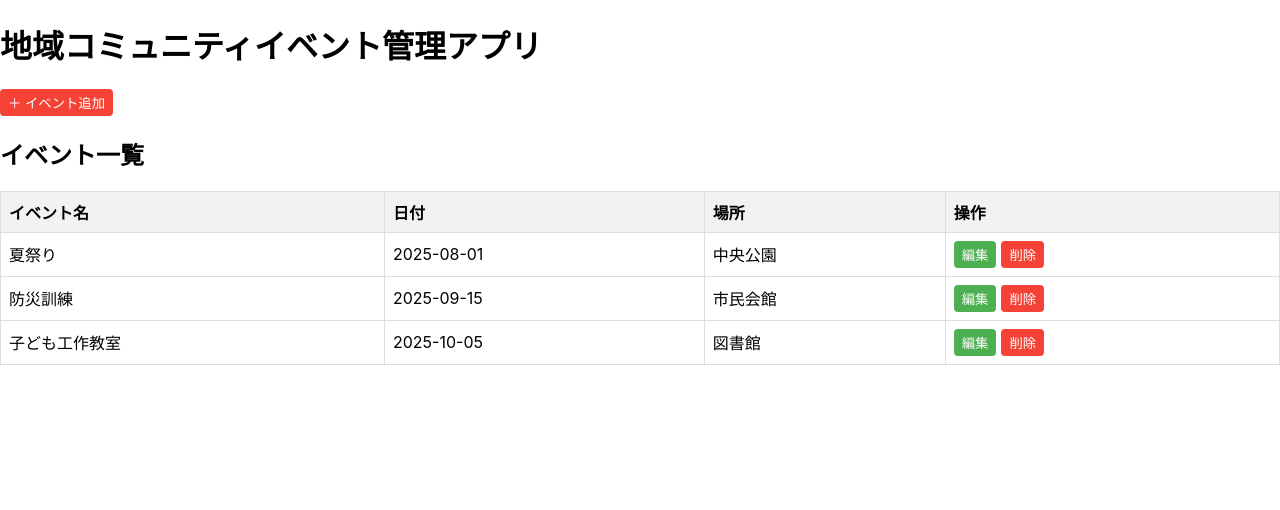
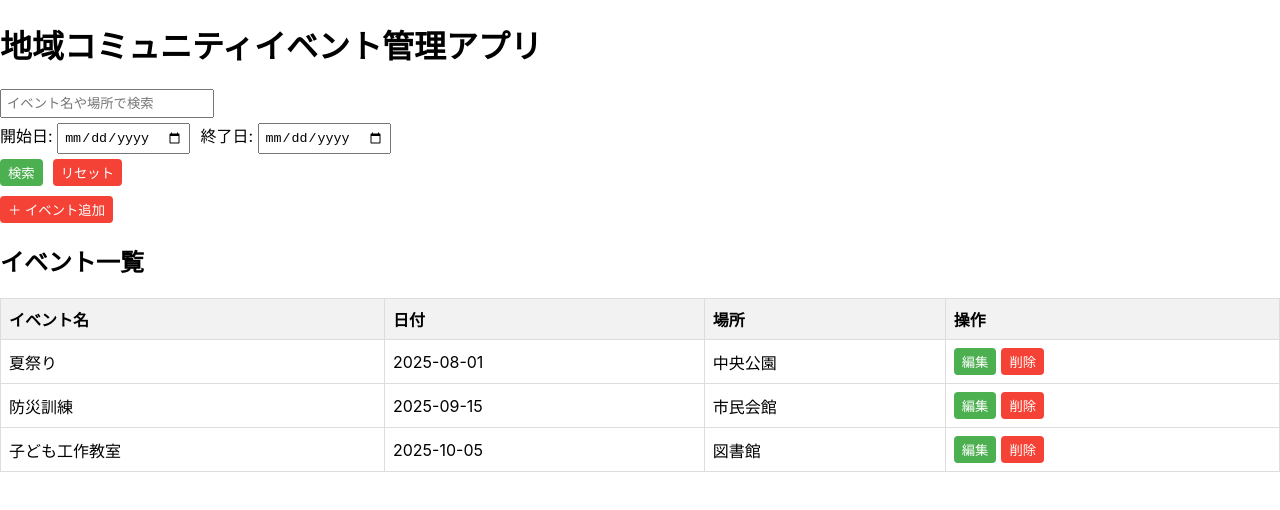
Before and after one commit to ninomiya-t123/community-events-app, a React (Create React App) app: page / in a window 1280 px wide. Shown: the top 510 px of the page. Built offline with nearby package versions, Linux system fonts and the light colour scheme; the HTML template or start-up script is replaced by a standard one.

Commit message:
検索機能の追加

```diff
--- a/src/App.js
+++ b/src/App.js
@@ -11,8 +11,16 @@ function App() {
     { id: 3, title: "子ども工作教室", date: "2025-10-05", location: "図書館" },
   ]);
 
-const [editingEvent, setEditingEvent] = useState(null);
-const [isModalOpen, setIsModalOpen] = useState(false);
+  const [editingEvent, setEditingEvent] = useState(null);
+  const [isModalOpen, setIsModalOpen] = useState(false);
+
+  // 検索用 state
+  const [searchInput, setSearchInput] = useState("");
+  const [searchStartDateInput, setSearchStartDateInput] = useState("");
+  const [searchEndDateInput, setSearchEndDateInput] = useState("");
+  const [searchTerm, setSearchTerm] = useState("");
+  const [searchStartDate, setSearchStartDate] = useState("");
+  const [searchEndDate, setSearchEndDate] = useState("");
 
   // 追加処理
   const addEvent = (newEvent) => {
@@ -49,22 +57,102 @@ const [isModalOpen, setIsModalOpen] = useState(false);
     setIsModalOpen(false);
   };
 
+  // フィルタ処理（AND条件＋日付範囲）
+  const filteredEvents = events.filter((event) => {
+    const matchText =
+      event.title.includes(searchTerm) || event.location.includes(searchTerm);
+
+    const matchStart = searchStartDate
+      ? event.date >= searchStartDate
+      : true;
+    const matchEnd = searchEndDate
+      ? event.date <= searchEndDate
+      : true;
+
+    return matchText && matchStart && matchEnd;
+  });
+
+  // 検索処理
+  const handleSearchSubmit = (e) => {
+    e.preventDefault();
+    setSearchTerm(searchInput);
+    setSearchStartDate(searchStartDateInput);
+    setSearchEndDate(searchEndDateInput);
+  };
+
+  // リセット処理
+  const handleReset = () => {
+    setSearchInput("");
+    setSearchStartDateInput("");
+    setSearchEndDateInput("");
+    setSearchTerm("");
+    setSearchStartDate("");
+    setSearchEndDate("");
+  };
+
+
   return (
     <div>
       <h1>地域コミュニティイベント管理アプリ</h1>
 
-      {/* 追加時は editingEvent をリセット */}
+      {/* 検索フォーム */}
+      <form onSubmit={handleSearchSubmit} style={{ marginBottom: "10px" }}>
+        {/* 名前・場所検索 */}
+        <div>
+          <input
+            type="text"
+            placeholder="イベント名や場所で検索"
+            value={searchInput}
+            onChange={(e) => setSearchInput(e.target.value)}
+            style={{ padding: "5px", width: "200px", marginRight: "5px" }}
+          />
+        </div>
+
+        {/* 日付範囲検索 */}
+        <div style={{ marginTop: "5px" }}>
+          <label>
+            開始日:{" "}
+            <input
+              type="date"
+              value={searchStartDateInput}
+              onChange={(e) => setSearchStartDateInput(e.target.value)}
+              style={{ padding: "5px", marginRight: "10px" }}
+            />
+          </label>
+          <label>
+            終了日:{" "}
+            <input
+              type="date"
+              value={searchEndDateInput}
+              onChange={(e) => setSearchEndDateInput(e.target.value)}
+              style={{ padding: "5px" }}
+            />
+          </label>
+        </div>
+
+        {/* ボタン */}
+        <div style={{ marginTop: "5px" }}>
+          <button type="submit">検索</button>
+          <button type="button" onClick={handleReset} style={{ marginLeft: "5px" }}>
+            リセット
+          </button>
+        </div>
+      </form>
+
+      {/* 追加ボタン */}
       <button
         onClick={() => {
-          setEditingEvent(null); // ← これがポイント！
+          setEditingEvent(null);
           setIsModalOpen(true);
         }}
       >
         ＋ イベント追加
       </button>
 
-      <EventList events={events} onDelete={deleteEvent} onEdit={editEvent} />
+      {/* イベント一覧 */}
+      <EventList events={filteredEvents} onDelete={deleteEvent} onEdit={editEvent} />
 
+      {/* モーダル */}
       {isModalOpen && (
         <Modal onClose={cancelEdit}>
           <EventForm
```
